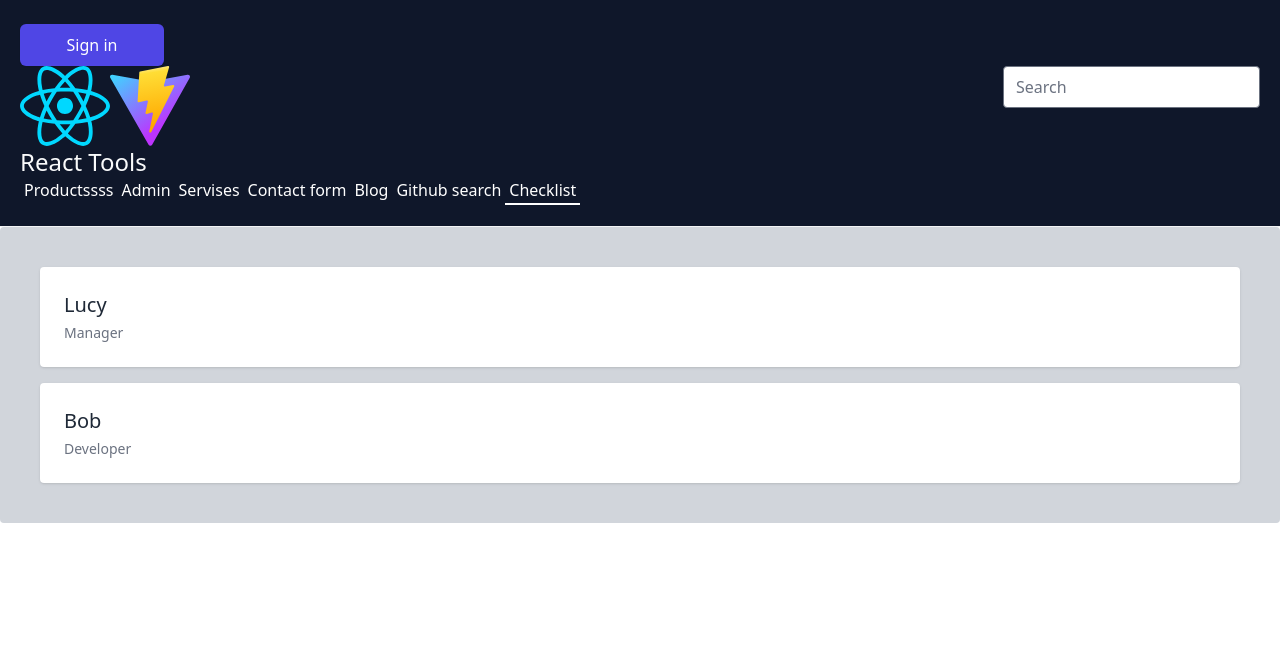
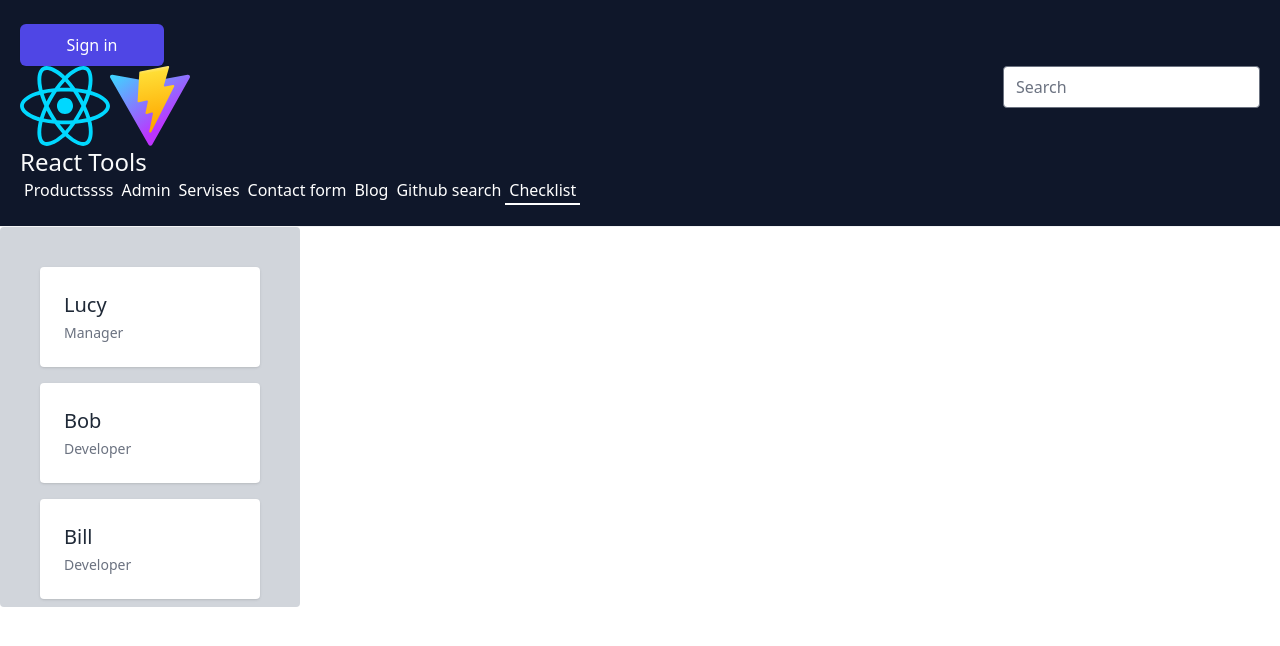
Before and after one commit to SergeyShytikov/react-and-TS, a React (Vite) app: page /checklist in a window 1280 px wide. Shown: the top 646 px of the page. Built offline with nearby package versions, Linux system fonts and the light colour scheme; no server answers.

Commit message:
props spreading

```diff
--- a/src/pages/checklist/CheckList.tsx
+++ b/src/pages/checklist/CheckList.tsx
@@ -1,13 +1,15 @@
+import { ComponentPropsWithoutRef } from 'react';
+
 type Props<Data> = {
   data: Data[];
   id: keyof Data;
   primary: keyof Data;
   secondary: keyof Data;
-};
+} & ComponentPropsWithoutRef<'ul'>;
 
-export function CheckList<Data>({ data, id, primary, secondary }: Props<Data>) {
+export function CheckList<Data>({ data, id, primary, secondary, ...ulProps }: Props<Data>) {
   return (
-    <ul className="bg-gray-300 rounded p-10">
+    <ul className="bg-gray-300 rounded p-10" {...ulProps}>
       {data.map((item) => {
         const idValue = item[id] as unknown;
         if (typeof idValue !== 'string' && typeof idValue !== 'number') {
--- a/src/pages/checklist/CheckListPage.tsx
+++ b/src/pages/checklist/CheckListPage.tsx
@@ -7,10 +7,19 @@
         data={[
           { id: 1, name: 'Lucy', role: 'Manager' },
           { id: 2, name: 'Bob', role: 'Developer' },
+          { id: 3, name: 'Bill', role: 'Developer' },
+          { id: 4, name: 'Tara', role: 'Developer' },
+          { id: 5, name: 'Sara', role: 'UX' },
+          { id: 6, name: 'Derik', role: 'QA' },
         ]}
         id="id"
         primary="name"
         secondary="role"
+        style={{
+          width: '300px',
+          maxHeight: '380px',
+          overflowY: 'auto',
+        }}
       />
     </div>
   );
```
